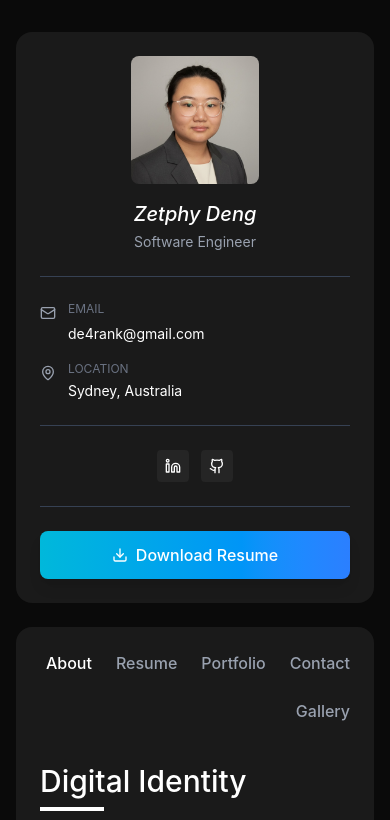
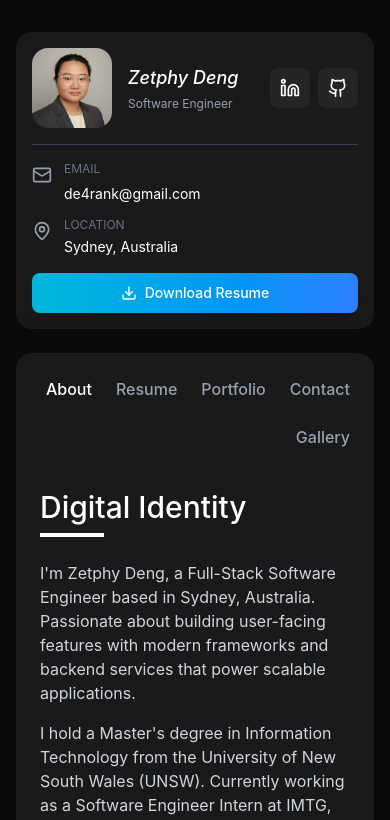
Before and after one commit to ZephyrDeen/portfolio, a React (Vite) app: page / in a window 390 px wide. Shown: the top 820 px of the page. Built offline with nearby package versions, Linux system fonts and the light colour scheme.

Commit message:
changed res

```diff
--- a/src/app/App.tsx
+++ b/src/app/App.tsx
@@ -15,9 +15,11 @@ export default function App() {
         <div className="grid grid-cols-1 lg:grid-cols-[320px_1fr] gap-6">
 
           {/* Left Sidebar - Profile Card */}
-          <aside className="bg-[#1a1a1a] rounded-2xl p-6 h-fit sticky top-8">
+          <aside className="bg-[#1a1a1a] rounded-2xl p-4 lg:p-6 h-fit lg:sticky lg:top-8">
+            {/* Top Section: Image + Name/Title + Social (mobile) */}
+            <div className="flex lg:block gap-4 items-center mb-4 lg:mb-0">
               {/* Profile Image */}
-            <div className="w-32 h-32 rounded-lg overflow-hidden mb-4 mx-auto">
+              <div className="w-20 h-20 lg:w-32 lg:h-32 rounded-2xl lg:rounded-lg overflow-hidden flex-shrink-0 lg:mb-4 lg:mx-auto">
                 <img
                   src="/zetphy_img.jpg"
                   alt="Zetphy Deng"
@@ -26,27 +28,38 @@ export default function App() {
               </div>
 
               {/* Name and Title */}
-            <div className="text-center mb-6">
-              <h2 className="text-xl mb-1 italic">Zetphy Deng</h2>
-              <p className="text-sm text-gray-400">Software Engineer</p>
+              <div className="text-left lg:text-center flex-1 lg:mb-6">
+                <h2 className="text-lg lg:text-xl mb-1 italic">Zetphy Deng</h2>
+                <p className="text-xs lg:text-sm text-gray-400">Software Engineer</p>
               </div>
 
-            <div className="w-full h-px bg-gray-700 mb-6"></div>
+              {/* Social Media Icons (mobile only) */}
+              <div className="flex gap-2 lg:hidden">
+                <a href="https://www.linkedin.com/in/wenxin-zetphy-deng-07b3a830a/" target="_blank" rel="noopener noreferrer" className="w-10 h-10 bg-[#252525] rounded-lg hover:bg-[#333] transition-colors flex items-center justify-center">
+                  <Linkedin className="w-5 h-5" />
+                </a>
+                <a href="https://github.com/ZephyrDeen" target="_blank" rel="noopener noreferrer" className="w-10 h-10 bg-[#252525] rounded-lg hover:bg-[#333] transition-colors flex items-center justify-center">
+                  <Github className="w-5 h-5" />
+                </a>
+              </div>
+            </div>
+
+            <div className="w-full h-px bg-gray-700 mb-4 lg:mb-6"></div>
 
             {/* Contact Info */}
-            <div className="space-y-4 mb-6">
+            <div className="space-y-3 lg:space-y-4 mb-4 lg:mb-6">
               <div className="flex items-start gap-3">
-                <Mail className="w-4 h-4 text-gray-400 mt-1 flex-shrink-0" />
+                <Mail className="w-5 h-5 lg:w-4 lg:h-4 text-gray-400 mt-1 flex-shrink-0" />
                 <div>
                   <p className="text-xs text-gray-500 uppercase mb-1">Email</p>
-                  <a href="mailto:de4rank@gmail.com" className="text-sm hover:text-white transition-colors">
+                  <a href="mailto:de4rank@gmail.com" className="text-sm hover:text-white transition-colors break-all">
                     de4rank@gmail.com
                   </a>
                 </div>
               </div>
 
               <div className="flex items-start gap-3">
-                <MapPin className="w-4 h-4 text-gray-400 mt-1 flex-shrink-0" />
+                <MapPin className="w-5 h-5 lg:w-4 lg:h-4 text-gray-400 mt-1 flex-shrink-0" />
                 <div>
                   <p className="text-xs text-gray-500 uppercase mb-1">Location</p>
                   <p className="text-sm">Sydney, Australia</p>
@@ -54,10 +67,10 @@ export default function App() {
               </div>
             </div>
 
-            <div className="w-full h-px bg-gray-700 mb-6"></div>
+            <div className="w-full h-px bg-gray-700 mb-6 hidden lg:block"></div>
 
-            {/* Social Media */}
-            <div className="flex gap-3 justify-center flex-wrap">
+            {/* Social Media (desktop only) */}
+            <div className="hidden lg:flex gap-3 justify-center flex-wrap">
               <a href="https://www.linkedin.com/in/wenxin-zetphy-deng-07b3a830a/" target="_blank" rel="noopener noreferrer" className="w-8 h-8 bg-[#252525] rounded hover:bg-[#333] transition-colors flex items-center justify-center">
                 <Linkedin className="w-4 h-4" />
               </a>
@@ -66,14 +79,14 @@ export default function App() {
               </a>
             </div>
 
-            <div className="w-full h-px bg-gray-700 my-6"></div>
+            <div className="w-full h-px bg-gray-700 my-6 hidden lg:block"></div>
 
             {/* Resume Button */}
             <a
               href="/resume.pdf"
               target="_blank"
               rel="noopener noreferrer"
-              className="w-full bg-gradient-to-r from-cyan-500 to-blue-500 hover:from-cyan-600 hover:to-blue-600 text-white font-medium py-3 px-4 rounded-lg transition-all duration-300 flex items-center justify-center gap-2 shadow-lg hover:shadow-cyan-500/50"
+              className="w-full bg-gradient-to-r from-cyan-500 to-blue-500 hover:from-cyan-600 hover:to-blue-600 text-white font-medium py-2.5 lg:py-3 px-4 rounded-lg transition-all duration-300 flex items-center justify-center gap-2 shadow-lg hover:shadow-cyan-500/50 text-sm"
             >
               <Download className="w-4 h-4" />
               Download Resume
--- a/src/app/components/Resume.tsx
+++ b/src/app/components/Resume.tsx
@@ -64,7 +64,7 @@ export function Resume() {
                 <p className="text-xs text-gray-500 bg-[#1a1a1a] px-3 py-1 rounded">2023 — 2025</p>
               </div>
               <p className="text-sm text-gray-300 leading-relaxed">
-                Specialized in software engineering with focus on full-stack development, cloud computing, and modern web technologies.
+
               </p>
             </div>
           </div>
```
Lines whose indentation alone changed are shown as unchanged.
